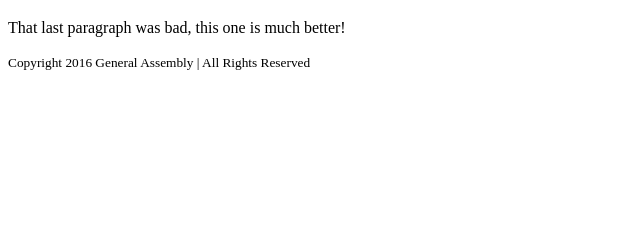
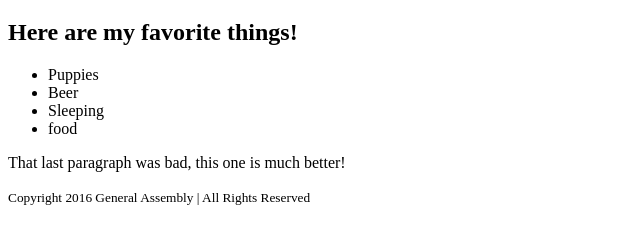
Before and after one commit to TheMichaelRay/github-deploy-test, a plain HTML site: page index.html in a window 1280 px wide. Shown: the part 61-304 px from the top of the page, without its empty margins (0-640 px from the left). Drawn offline with Linux system fonts and the light colour scheme.

Commit message:
added my favorite things

```diff
--- a/index.html
+++ b/index.html
@@ -6,6 +6,13 @@
   </head>
   <body>
     <h1>Hello World!</h1>
+    <h2>Here are my favorite things!</h2>
+    <ul>
+      <li>Puppies</li>
+      <li>Beer</li>
+      <li>Sleeping</li>
+      <li>food</li>
+    </ul>
     <p>
       That last paragraph was bad, this one is much better!
     </p>
```
